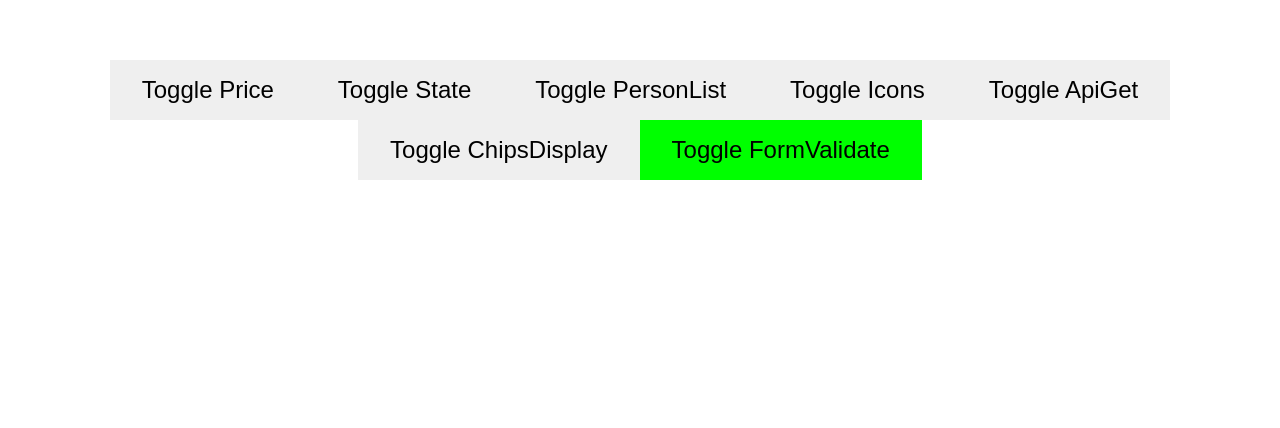
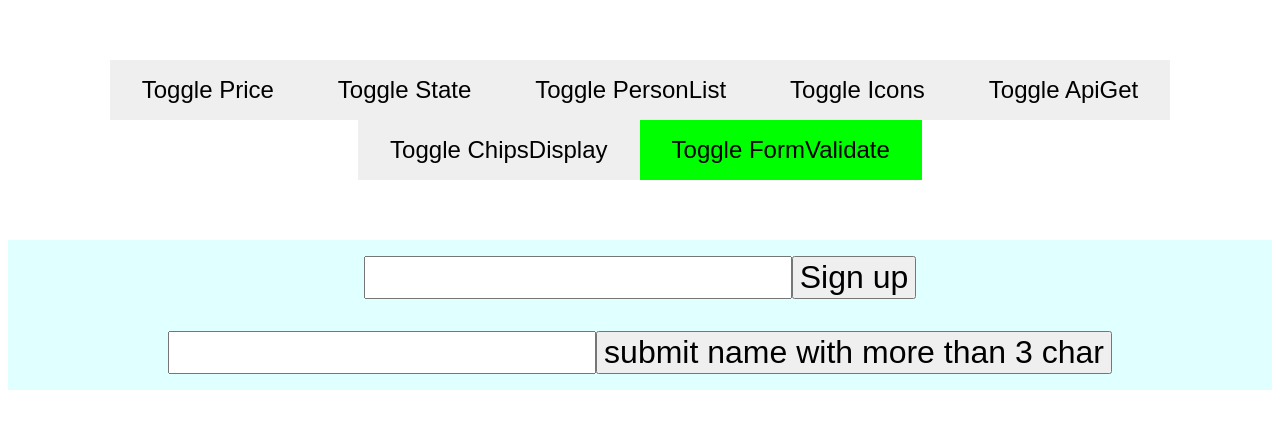
Before and after one commit to rniemela77/vue3practice, a Vue app: page / in a window 1280 px wide. Shown: the top 428 px of the page. Built offline with nearby package versions, Linux system fonts and the light colour scheme.

Commit message:
fix axios add vee validate

```diff
--- a/package.json
+++ b/package.json
@@ -8,9 +8,11 @@
     "lint": "vue-cli-service lint"
   },
   "dependencies": {
+    "axios": "^0.24.0",
     "core-js": "^3.6.5",
     "lodash": "^4.17.21",
     "pinia": "^2.0.0-rc.4",
+    "vee-validate": "^4.5.7",
     "vue": "^3.0.0"
   },
   "devDependencies": {
--- a/src/components/ApiGet.vue
+++ b/src/components/ApiGet.vue
@@ -8,7 +8,7 @@
 <script setup lang="ts">
 import { ref } from "vue";
 
-const text = ref("");
+const text = ref("Loading axios.get...");
 
 /*
 const axios = require("axios");
@@ -27,7 +27,7 @@ axios
 */
 /*
 WORKS
-
+*/
 const axios = require("axios");
 async function getAxios() {
   let res = await axios.get("https://reqbin.com/echo");
@@ -35,7 +35,6 @@ async function getAxios() {
   text.value = res.data;
 }
 getAxios();
-*/
 </script>
 
 <style scoped>
--- a/src/components/FormValidate.vue
+++ b/src/components/FormValidate.vue
@@ -1,14 +1,61 @@
 <template>
-  <div class="form">
+  <!--
+            Test using Vee Validate
+
+
+    -->
+  <div id="app">
+    <Form @submit="onSubmit">
+      <Field name="email" type="email" :rules="validateEmail" />
+      <button>Sign up</button><br />
+      <ErrorMessage name="email" />
+    </Form>
+
+    <Form @submit="onSubmit">
+      <Field type="string" name="name" :rules="validateName" />
+      <button>submit name with more than 3 char</button><br />
+      <ErrorMessage name="name" />
+    </Form>
   </div>
 </template>
 
 <script setup lang="ts">
+import { Form, Field, ErrorMessage } from "vee-validate";
 
+const onSubmit = (values: any) => {
+  console.log(values);
+  console.log(JSON.stringify(values, null, 2));
+};
+
+const validateEmail = (value: any) => {
+  // if the field is empty
+  if (!value) {
+    return "This field is required";
+  }
+  // if the field is not a valid email
+  const regex = /^[A-Z0-9._%+-]+@[A-Z0-9.-]+\.[A-Z]{2,4}$/i;
+  if (!regex.test(value)) {
+    return "This field must be a valid email";
+  }
+  // All is good
+  return true;
+};
+
+const validateName = (value: any) => {
+  if (!value) {
+    return "This field is required";
+  }
+
+  return true;
+};
 </script>
 
 <style scoped>
-.form {
-
+form {
+  padding: 1rem;
+  background: lightcyan;
+}
+form * {
+  font-size: 200%;
 }
 </style>
```
Also changed, not shown: 1 other file (tests, documents, lock files or other folders).
